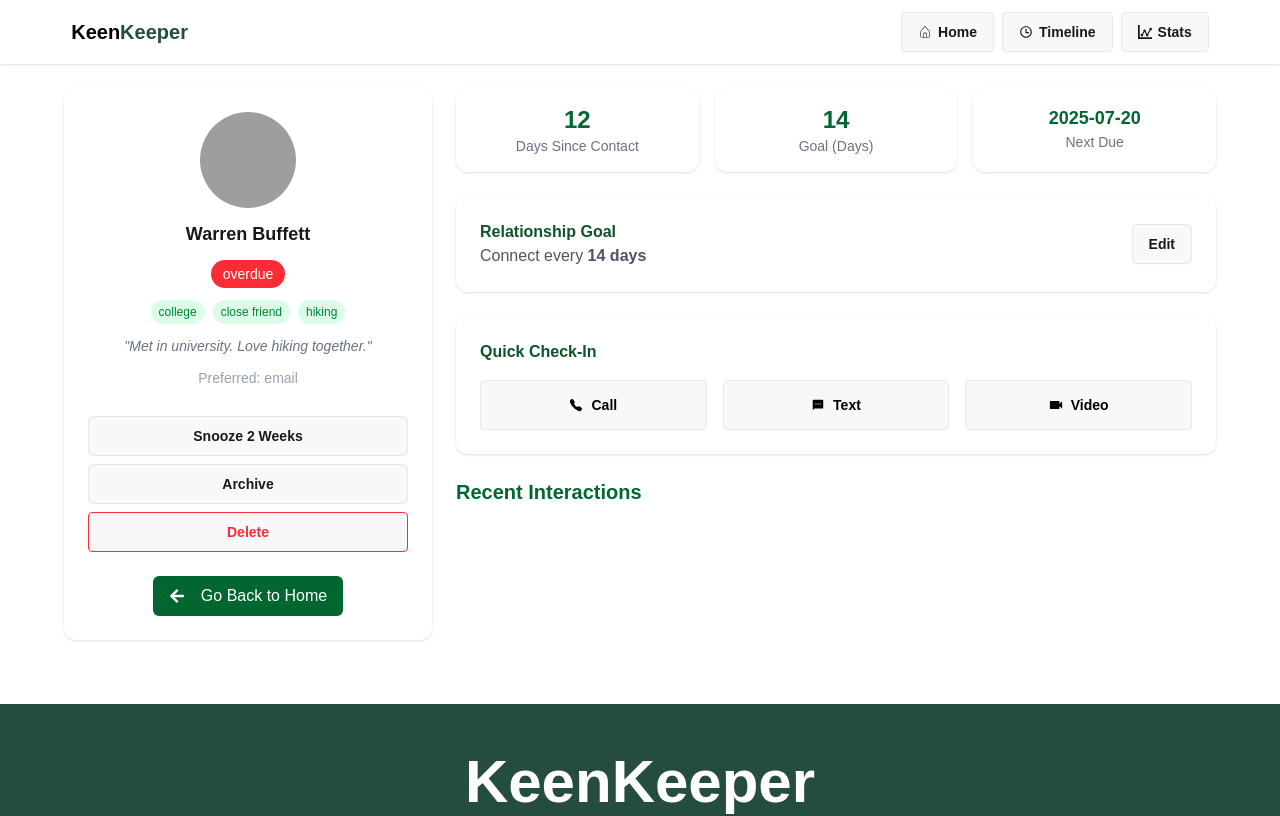
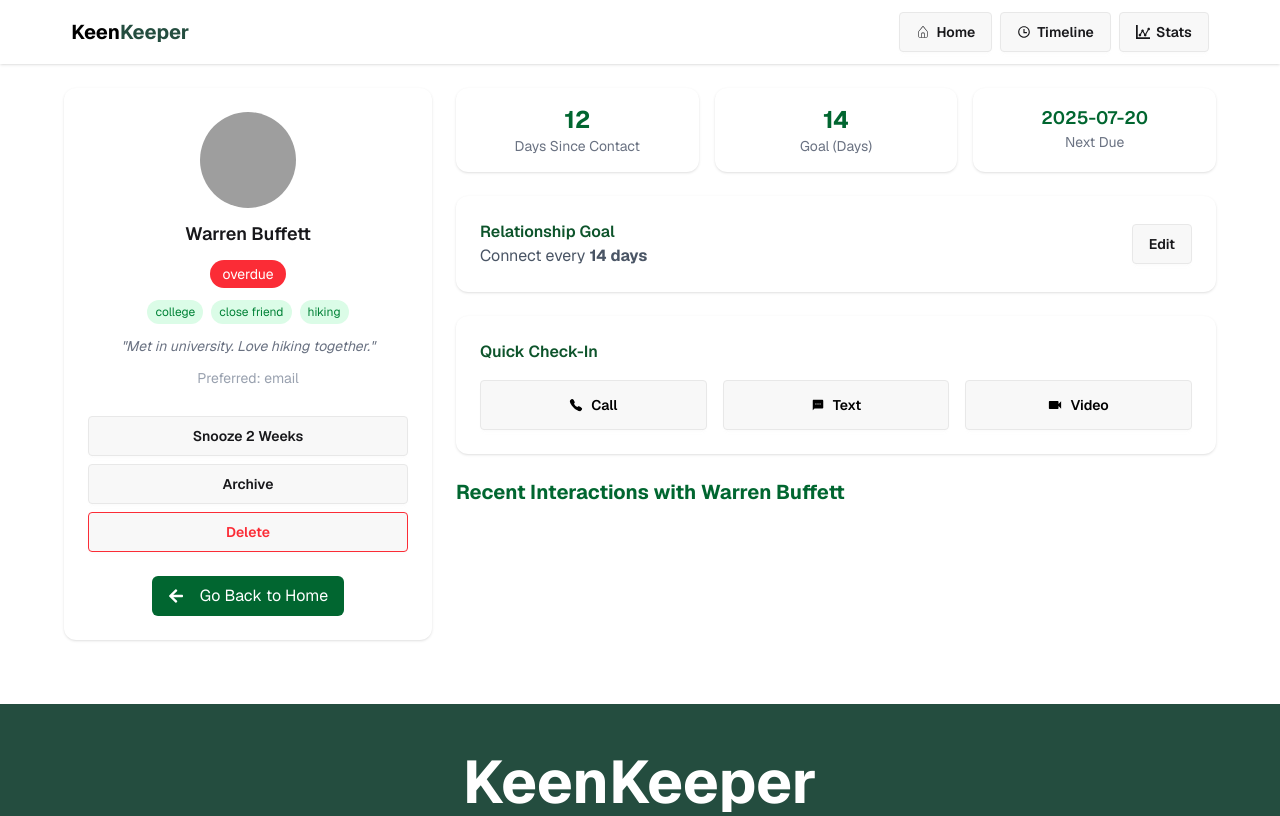
Before and after one commit to Nafis-Sahriar/A07_B13_Nafis, a React (Vite) app: page /friend/1 in a window 1280 px wide. Shown: the top 816 px of the page. Built offline with nearby package versions, Linux system fonts and the light colour scheme; grey boxes are pictures that could not be loaded.

Commit message:
Fixed Font Warning issue - Inter Sans Sherif

```diff
--- a/src/Pages/FriendDetailsPage/FriendDetails.jsx
+++ b/src/Pages/FriendDetailsPage/FriendDetails.jsx
@@ -18,6 +18,12 @@ const FriendDetails = () => {
     const friend = friends.find(f => f.id === Id);
 
     const {interactions,  setInteractions } = useContext(ContextExporter);
+
+
+    const sortedInteractions = [...interactions].sort((a, b) => new Date(b.date) - new Date(a.date));
+
+
+
 
     const handleInteraction = (type) => {
 
@@ -147,13 +153,14 @@ const FriendDetails = () => {
 
          <div>
 
-            <p className='text-xl font-bold text-green-800'>Recent Interactions</p>
-            {
+            <p className='text-xl font-bold text-green-800'>Recent Interactions with  {friend.name}</p>
 
 
 
+            {
 
-                interactions.map((interaction, index) => {
+                sortedInteractions.map((interaction, index) =>
+                {
                     if(interaction.name === friend.name)
                     {
                         return (
--- a/src/index.css
+++ b/src/index.css
@@ -1,6 +1,7 @@
+@import url('https://fonts.googleapis.com/css2?family=Geist:wght@100..900&display=swap');
 @import "tailwindcss";
 @plugin "daisyui";
-@import url('https://fonts.googleapis.com/css2?family=Geist:wght@100..900&display=swap');
+
 body
 {
 
```
Also changed, not shown: 1 other file (tests, documents, lock files or other folders).
